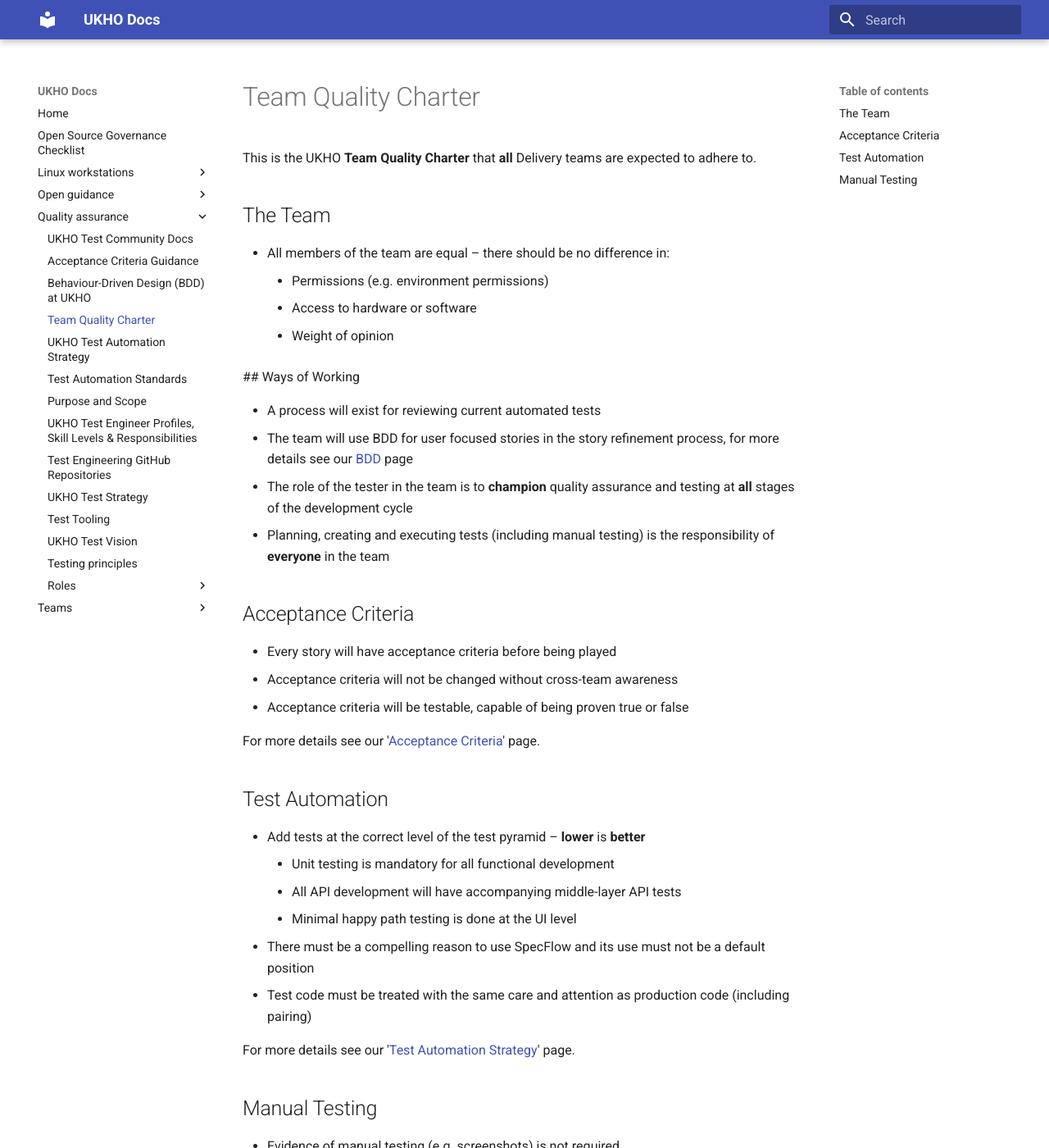
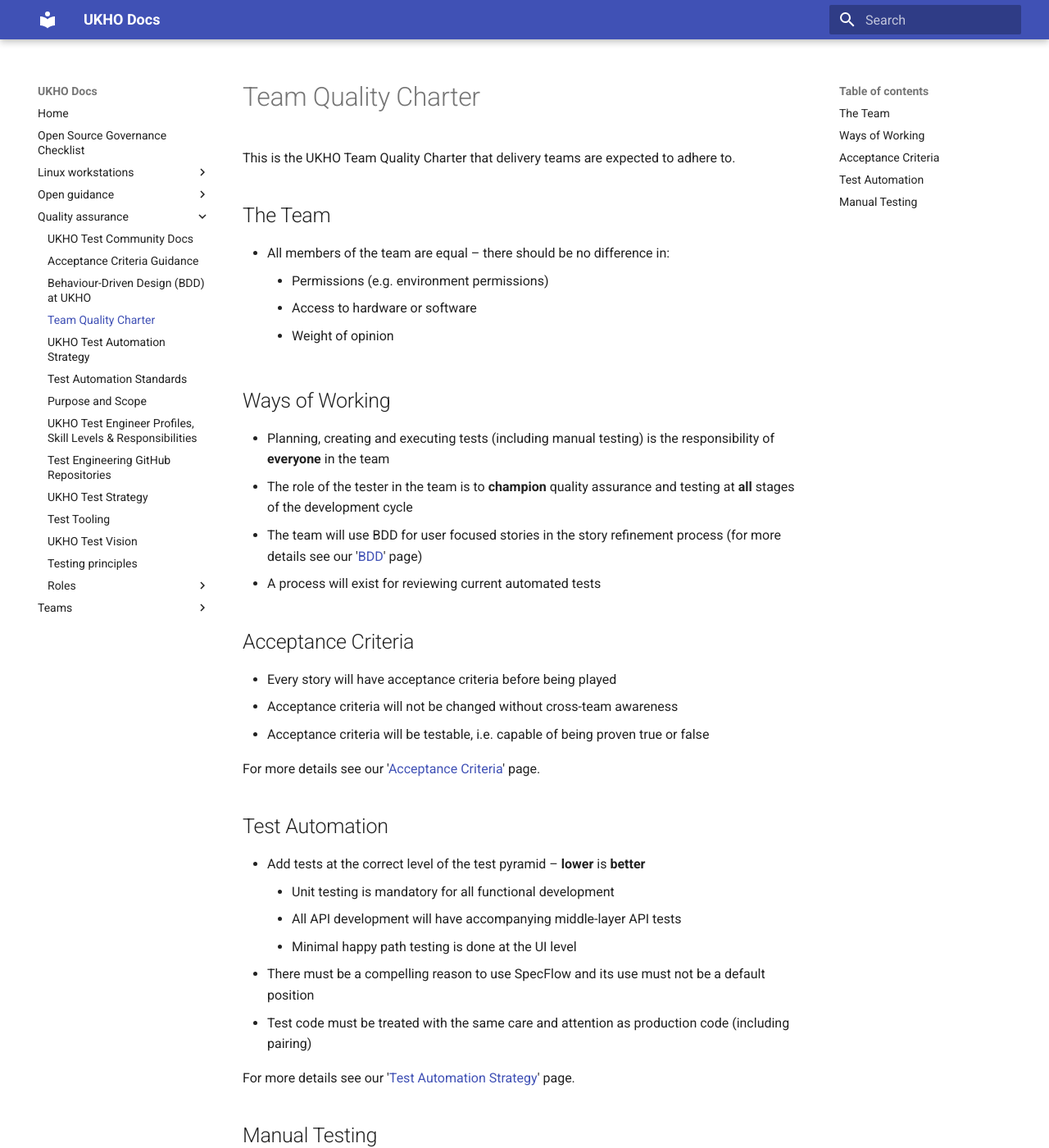
Before and after one commit to UKHO/docs, an MkDocs documentation site: the page built from docs/quality-assurance/team-quality-charter.md, in a window 1280 px wide and 1400 px high. Shown: the whole window at 82% size. Built offline with MkDocs 1.6.1 and Material for MkDocs 9.7.7, drawn with Linux system fonts in a browser that asks for light colours; some of the changed text lies outside the part shown.

Commit message:
Update organisation of some points

```diff
--- a/docs/quality-assurance/team-quality-charter.md
+++ b/docs/quality-assurance/team-quality-charter.md
@@ -1,5 +1,5 @@
 # Team Quality Charter
-This is the UKHO **Team Quality Charter** that **all** Delivery teams are expected to adhere to.
+This is the UKHO Team Quality Charter that delivery teams are expected to adhere to.
 
 ## The Team
 
@@ -8,18 +8,18 @@ This is the UKHO **Team Quality Charter** that **all** Delivery teams are expect
 	 - Access to hardware or software
 	 - Weight of opinion
 
- ## Ways of Working
+## Ways of Working
 
+ - Planning, creating and executing tests (including manual testing) is the responsibility of **everyone** in the team
+ - The role of the tester in the team is to **champion** quality assurance and testing at **all** stages of the development cycle
+ - The team will use BDD for user focused stories in the story refinement process (for more details see our '[BDD](bdd.md)' page)
  - A process will exist for reviewing current automated tests
- - The team will use BDD for user focused stories in the story refinement process, for more details see our [BDD](bdd.md) page
- - The role of the tester in the team is to **champion** quality assurance and testing at **all** stages of the development cycle
- - Planning, creating and executing tests (including manual testing) is the responsibility of **everyone** in the team
 
 ## Acceptance Criteria
 
  - Every story will have acceptance criteria before being played
  - Acceptance criteria will not be changed without cross-team awareness
- - Acceptance criteria will be testable, capable of being proven true or false
+ - Acceptance criteria will be testable, i.e. capable of being proven true or false
 
 For more details see our '[Acceptance Criteria](acceptance-criteria.md)' page.
 
```
Also changed, not shown: other parts of docs/quality-assurance/team-quality-charter.md (+3 -3 lines).
